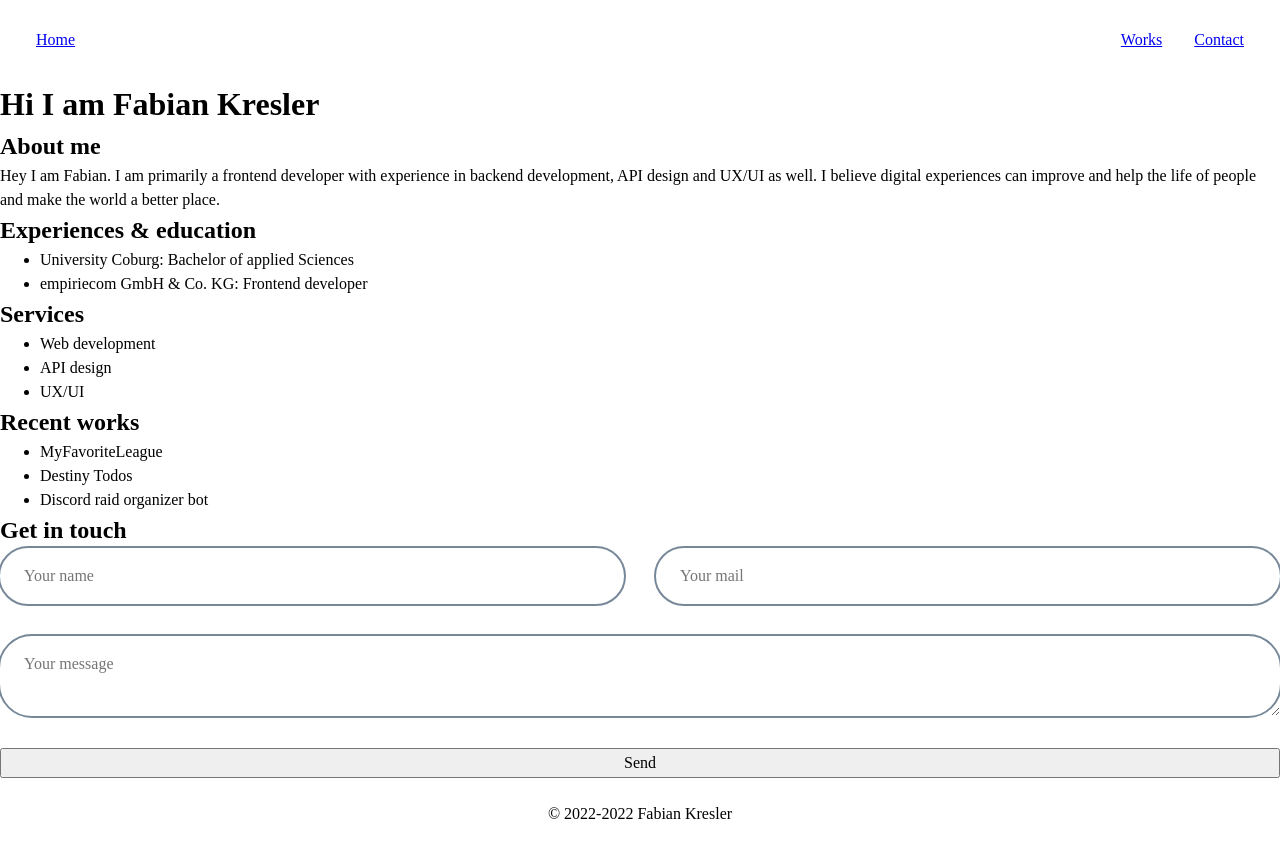
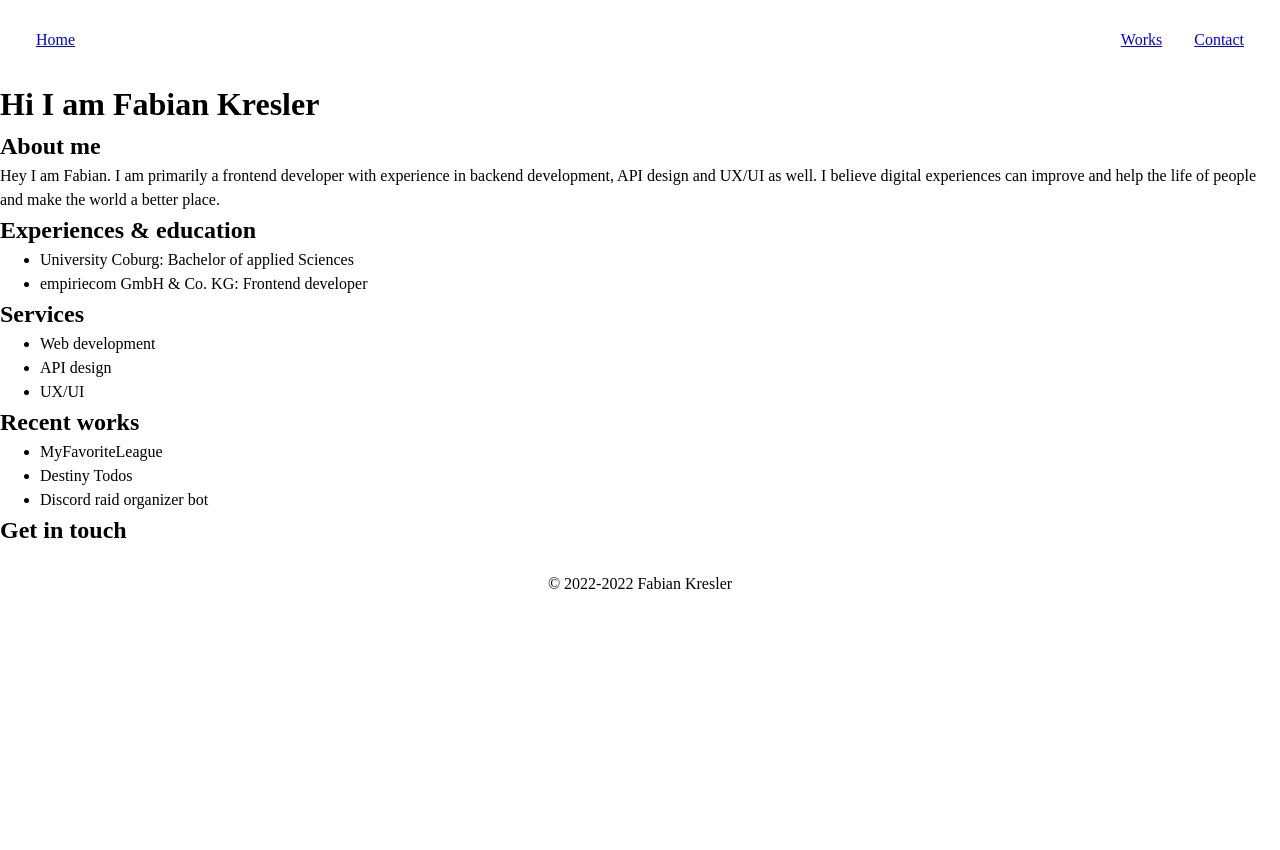
Before and after one commit to fkresler/fabidev-portfolio, a Next.js app: page / in a window 1280 px wide. After the commit the page ends 800 px from the top, so only its background shows below. Built offline with nearby package versions, Linux system fonts and the light colour scheme.

Commit message:
Revert "chore: restructure components directory into app"
This reverts commit 60a1577b844a8a0787645c505f65320b9a1a234e.

```diff
--- a/app/contact/page.tsx
+++ b/app/contact/page.tsx
@@ -1,4 +1,4 @@
-import ContactForm from '../ContactForm';
+import ContactForm from '../../components/ContactForm';
 
 const ContactPage = async () => (
   <>
--- a/app/layout.tsx
+++ b/app/layout.tsx
@@ -1,6 +1,6 @@
 import React, { ReactNode } from 'react';
 import '../styles/reset.css';
-import RootLayout from './RootLayout';
+import LayoutComponent from '../components/Layout';
 
 type Props = {
   children?: ReactNode
@@ -10,9 +10,9 @@ const Layout = ({ children }: Props) => {
   return (
     <html lang="en">
       <body>
-        <RootLayout>
+        <LayoutComponent>
           {children}
-        </RootLayout>
+        </LayoutComponent>
       </body>
     </html>
   );
--- a/app/page.tsx
+++ b/app/page.tsx
@@ -1,4 +1,4 @@
-import ContactForm from './ContactForm';
+import ContactForm from '../components/ContactForm';
 
 const IndexPage = async () => (
   <>
@@ -34,7 +34,6 @@ const IndexPage = async () => (
     </section>
     <section>
       <h2>Get in touch</h2>
-      <ContactForm />
     </section>
   </>
 );
--- a/app/RootLayout.tsx
+++ b/components/Layout.tsx
@@ -1,6 +1,6 @@
 import React, { ReactNode } from 'react';
 import Link from 'next/link';
-import styles from './RootLayout.module.scss';
+import styles from './Layout.module.scss';
 
 type Props = {
   children?: ReactNode
```
Also changed, not shown: components/ContactForm.module.scss (renamed from app/ContactForm.module.scss), components/ContactForm.tsx (renamed from app/ContactForm.tsx), components/Input.module.scss (renamed from app/Input.module.scss), components/Input.tsx (renamed from app/Input.tsx), components/Layout.module.scss (renamed from app/RootLayout.module.scss).
